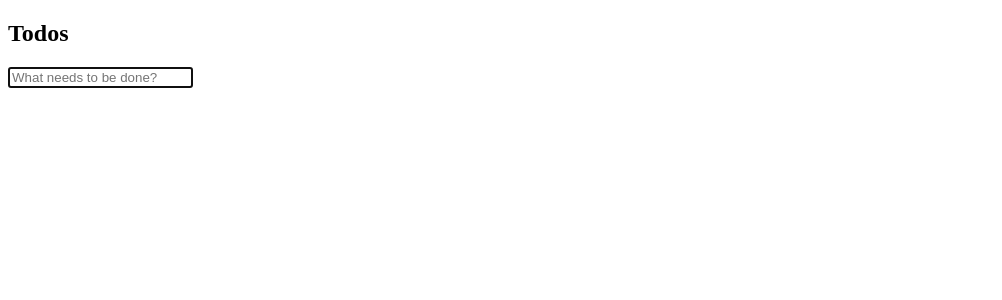
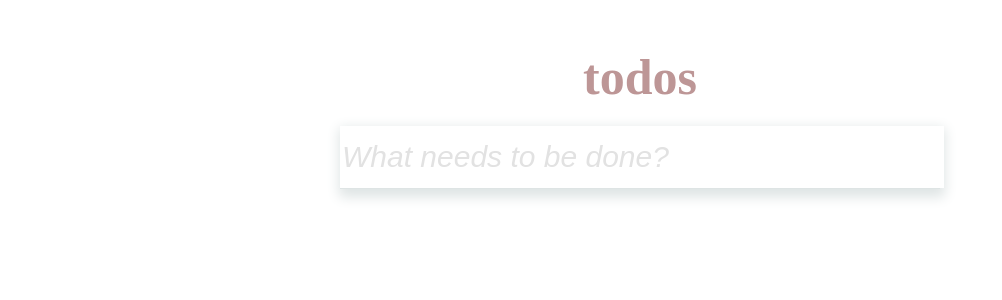
Before and after one commit to javascript-ninjas/angular-bem-challenge, an Angular app: page /withoutbem in a window 1280 px wide. Shown: the top 300 px of the page, without its empty margins (0-1002 px from the left). Built offline with nearby package versions, Linux system fonts and the light colour scheme.

Commit message:
Added styles for withoutbem component

```diff
--- a/src/app/components/withoutbem/withoutbem.component.html
+++ b/src/app/components/withoutbem/withoutbem.component.html
@@ -1,24 +1,30 @@
-<section>
+<div class="container">
+
+    <h1>todos</h1>
+    <section class="main-section">
         <header>
-        <h1>Todos</h1>
-        <input placeholder="What needs to be done?"
+            <input class="add-todo" placeholder="What needs to be done?"
                    autofocus=""
-               [(ngModel)]="newTodo.title" (keyup.enter)="addTodo()">
+                   [(ngModel)]="newTodo.title"
+                   (keyup.enter)="addTodo()">
         </header>
-    <section *ngIf="todos.length > 0">
+        <section class="list-section" *ngIf="todos.length > 0">
             <ul>
                 <li *ngFor="let todo of todos" [class.completed]="todo.complete">
                     <div>
-                    <input type="checkbox"
+                        <input class="list-item-checkebox" type="checkbox"
                                (click)="toggleTodoComplete(todo)"
                                [checked]="todo.complete">
-                    <label>{{todo.title}}</label>
-                    <button (click)="removeTodo(todo)"></button>
+                        <label class="list-item-label">{{todo.title}}</label>
+                        <button class="list-item-button"
+                                (click)="removeTodo(todo)"></button>
                     </div>
                 </li>
             </ul>
         </section>
+
         <footer *ngIf="todos.length > 0">
             <span><strong>{{todos.length}}</strong> {{todos.length == 1 ? 'item' : 'items'}} left</span>
         </footer>
     </section>
+</div>
--- a/src/app/components/withoutbem/withoutbem.component.scss
+++ b/src/app/components/withoutbem/withoutbem.component.scss
@@ -0,0 +1,89 @@
+.container {
+    width: 100%;
+    height: 100%;
+    font-family: "Times New Roman", Georgia, Serif;
+
+    h1 {
+        margin: 0;
+        color: #bd9696;
+        font-size: 50px;
+        text-align: center;
+        padding: 40px 0 20px 0;
+    }
+
+    .main-section {
+        padding: 0;
+        margin: 0 auto;
+        width: 600px;
+        height: auto;
+        box-shadow: 2px 5px 12px 3px #dee4e4;
+
+        header {
+            border-bottom: solid 1px #dee4e4;
+
+            input {
+                &.add-todo {
+                    width: 100%;
+                    border: none;
+                    outline: none;
+                    font-size: 30px;
+                    font-style: italic;
+                    color: grey;
+                    line-height: 60px;
+
+                    &::placeholder {
+                        color: #e2e2e2;
+                    }
+                }
+            }
+        }
+
+        .list-section {
+            ul {
+                margin: 0;
+                padding: 0;
+                list-style-type: none;
+
+                li {
+                    position: relative;
+                    padding: 20px 10px;
+                    border-bottom: solid 1px #dee4e4;
+
+                    &.completed {
+                        text-decoration: line-through;
+                        color: lightcoral;
+                    }
+
+                    .list-item-checkebox {
+                        position: absolute;
+                        width: 30px;
+                        height: 30px;
+                    }
+
+                    .list-item-label {
+                        padding: 0 50px 0 50px;
+                        display: block;
+                        font-size: 30px;
+                        color: #5d5d5d;
+                    }
+
+                    .list-item-button {
+                        top: 20px;
+                        right: 20px;
+                        width: 30px;
+                        height: 30px;
+                        position: absolute;
+                    }
+                }
+            }
+        }
+
+        footer {
+            padding: 10px;
+            margin: 0;
+            font-size: 40px;
+            color: #5d5d5d;
+            line-height: 50px;
+        }
+    }
+}
```
Also changed, not shown: src/app/components/withoutbem/withoutbem.component.ts (+3 -5 lines). Lines whose indentation alone changed are shown as unchanged.
